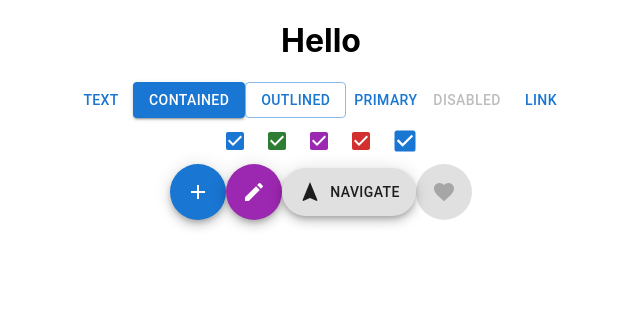
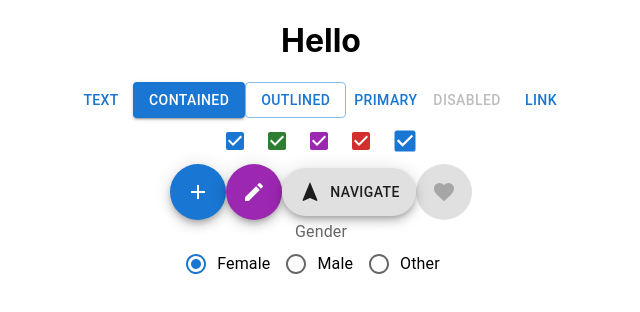
Before and after one commit to SammyMureithi/MaterialUI, a React (Create React App) app in the folder react-mui-demo/: page / in a window 1280 px wide. Shown: the top 312 px of the page, without its empty margins (319-959 px from the left). Built offline with nearby package versions, Linux system fonts and the light colour scheme.

Commit message:
MUIRadioButtons

```diff
--- a/react-mui-demo/src/App.tsx
+++ b/react-mui-demo/src/App.tsx
@@ -3,6 +3,7 @@ import MaterialUI from './Components/MaterialUI';
 import MuiButton from './Components/MuiButton';
 import MUiCheckBox from './Components/MUiCheckBox';
 import MUIFloatingActionButton from './Components/MUIFloatingActionButton';
+import RadioButtons from './Components/RadioButtons';
 
 function App() {
   return (
@@ -10,7 +11,8 @@ function App() {
       <h1>Hello</h1>
       <MuiButton />
       <MUiCheckBox />
-      <MUIFloatingActionButton/>
+      <MUIFloatingActionButton />
+      <RadioButtons/>
     </div>
   );
 }
--- /dev/null
+++ b/react-mui-demo/src/Components/RadioButtons.tsx
@@ -0,0 +1,24 @@
+import { FormControl, FormControlLabel, FormLabel, Radio, RadioGroup } from '@mui/material'
+import React from 'react'
+
+function RadioButtons() {
+  return (
+      <div>
+          <FormControl>
+  <FormLabel id="demo-radio-buttons-group-label">Gender</FormLabel>
+              <RadioGroup
+                  id="hello"
+                  aria-labelledby="demo-radio-buttons-group-label"
+                  defaultValue="female"
+                  name="radio-buttons-group"
+  >
+    <FormControlLabel value="female" control={<Radio />} label="Female" />
+    <FormControlLabel value="male" control={<Radio />} label="Male" />
+    <FormControlLabel value="other" control={<Radio />} label="Other" />
+  </RadioGroup>
+</FormControl>
+    </div>
+  )
+}
+
+export default RadioButtons
--- a/react-mui-demo/src/index.css
+++ b/react-mui-demo/src/index.css
@@ -11,3 +11,7 @@ code {
   font-family: source-code-pro, Menlo, Monaco, Consolas, 'Courier New',
     monospace;
 }
+#hello{
+  display: flex;
+  flex-direction: row;
+}
```
